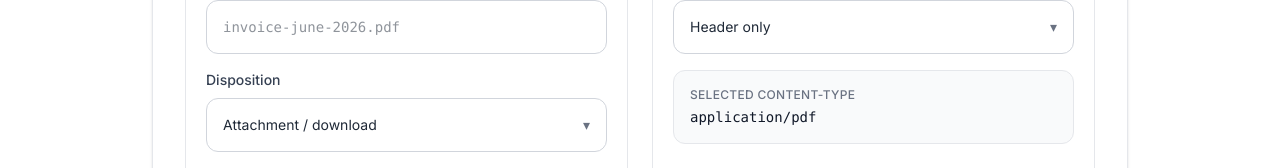
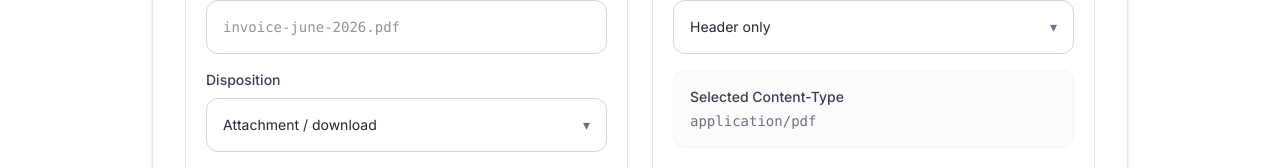
Before and after one commit to vaarunsonawwane-ops/yoryantra-new, a Next.js app: page /tools/content-disposition-header-generator in a window 1280 px wide. Shown: the part 632-800 px from the top of the page. Built offline with nearby package versions, Linux system fonts and the light colour scheme.

Commit message:
Update ToolClient.tsx

```diff
--- a/app/tools/content-disposition-header-generator/ToolClient.tsx
+++ b/app/tools/content-disposition-header-generator/ToolClient.tsx
@@ -262,9 +262,13 @@ export default function ToolClient() {
               ]}
             />
 
-            <div className="rounded-xl border border-gray-200 bg-gray-50 p-4">
-              <p className="text-xs font-medium uppercase tracking-wide text-gray-500">Selected Content-Type</p>
-              <p className="mt-1 break-words font-mono text-sm text-gray-900">
+            <div className="rounded-xl border border-gray-100 bg-gray-50/70 p-4">
+              <p className="text-sm font-medium text-gray-700">Selected Content-Type</p>
+              <p className={`mt-1 break-words font-mono text-sm ${
+                contentTypePreset === "custom" && customContentType.trim()
+                  ? "text-gray-900"
+                  : "text-gray-500"
+              }`}>
                 {activeContentType || "not set"}
               </p>
             </div>
```
